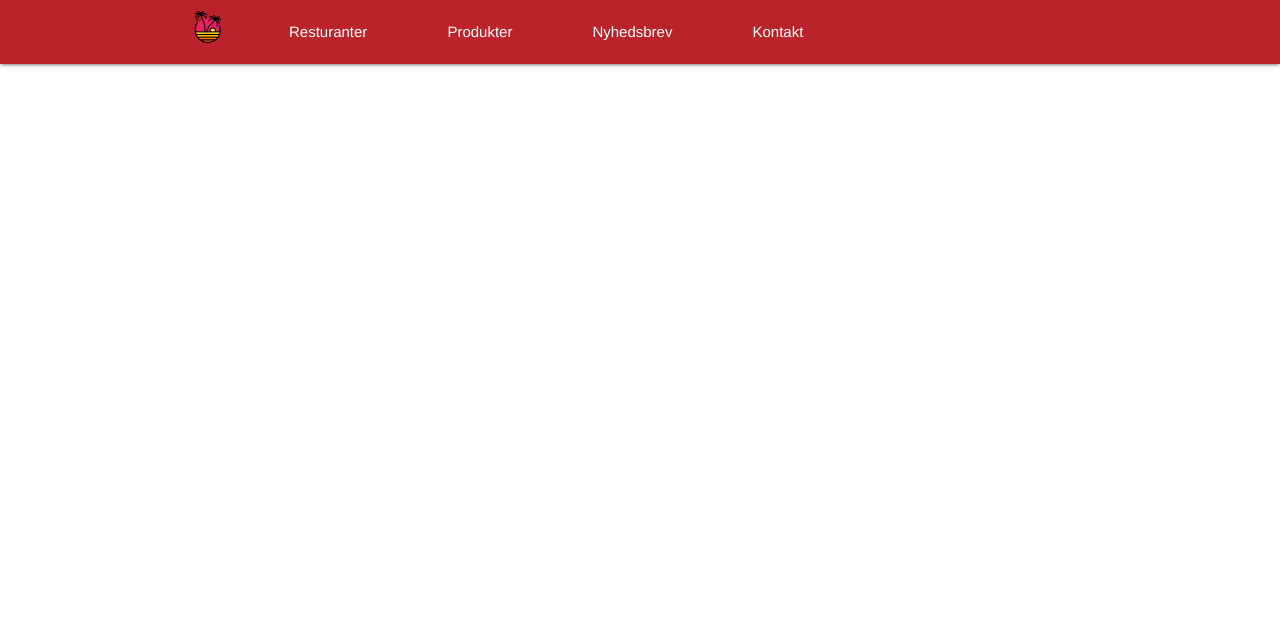
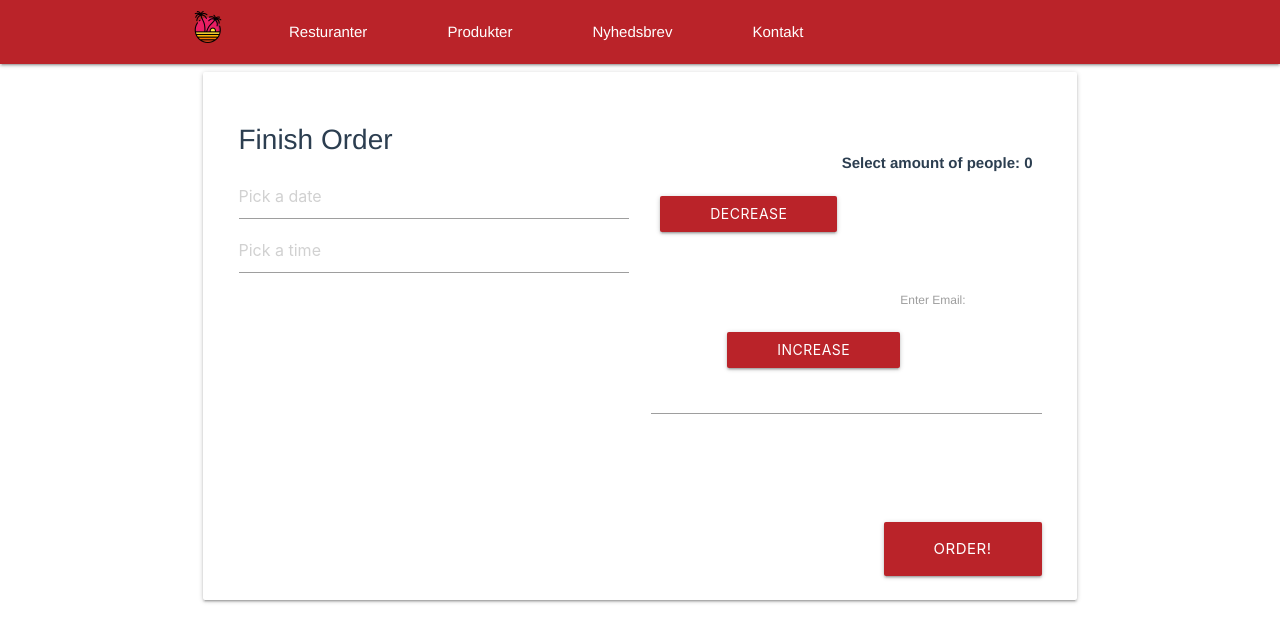
Before and after one commit to nhd54/sundown_boulevard, a Vue app: page /order in a window 1280 px wide. Shown: the top 642 px of the page. Built offline with nearby package versions, Linux system fonts and the light colour scheme.

Commit message:
added view for order and made date & time picker ready

```diff
--- a/public/index.html
+++ b/public/index.html
@@ -7,9 +7,9 @@
     <link rel="icon" href="<%= BASE_URL %>favicon.ico">
      <!-- Compiled and minified CSS -->
      <link rel="stylesheet" href="https://cdnjs.cloudflare.com/ajax/libs/materialize/1.0.0/css/materialize.min.css">
+       <!-- Compiled and minified JavaScript -->
+       <script src="https://cdnjs.cloudflare.com/ajax/libs/materialize/1.0.0/js/materialize.min.js"></script>
 
-     <!-- Compiled and minified JavaScript -->
-     <script src="https://cdnjs.cloudflare.com/ajax/libs/materialize/1.0.0/js/materialize.min.js"></script>
 
     <title><%= htmlWebpackPlugin.options.title %></title>
   </head>
--- a/src/App.vue
+++ b/src/App.vue
@@ -2,14 +2,14 @@
   <main>
    <nav class="primary-background-color">
     <div class="nav-wrapper container">
-      <a href="#" class="brand-logo left">
+      <a href="/" class="brand-logo left">
          <img src="images/beach.png"/>
       </a>
       <ul id="nav-mobile" class="left hide-on-med-and-down">
-        <li><a href="sass.html">Resturanter</a></li>
-        <li><a href="badges.html">Produkter</a></li>
-        <li><a href="collapsible.html">Nyhedsbrev</a></li>
-        <li><a href="collapsible.html">Kontakt</a></li>
+        <li><a href="#">Resturanter</a></li>
+        <li><a href="#">Produkter</a></li>
+        <li><a href="#">Nyhedsbrev</a></li>
+        <li><a href="#">Kontakt</a></li>
       </ul>
     </div>
   </nav>
--- a/src/router/index.js
+++ b/src/router/index.js
@@ -18,7 +18,13 @@ const routes = [
     path: '/drinks',
     name: 'Drinks',
     component: () => import('@/views/Drinks.vue')
-  }
+  },
+  {
+    path: '/order',
+    name: 'Order',
+    component: () => import('@/views/Order.vue')
+  },
+
 ]
 
 const router = createRouter({
--- a/src/views/Drinks.vue
+++ b/src/views/Drinks.vue
@@ -18,7 +18,7 @@
 
        <div class="order col offset-s2 s4">
           <h2> Pick a Order <br> Pick a drink <br> finish </h2>
-          <router-link to="/drinks" class="btn-large primary-background-color center">Next!</router-link>
+          <router-link to="/order" class="btn-large primary-background-color center">Next!</router-link>
       </div>
 
   </div>
--- /dev/null
+++ b/src/views/Order.vue
@@ -0,0 +1,64 @@
+<template>
+  <div class="order container row">
+        <div class="row col s12">
+            <div class="col s12">
+                <div class="card-panel  row">
+
+
+
+                    <span class="col s6">
+                        <h3 class="left">Finish Order</h3>
+                        <input type="text" placeholder="Pick a date" class="datepicker">
+                        <input type="text" placeholder="Pick a time" class="timepicker">
+                    </span>
+                    <span class="col s6">
+                        <button class="btn primary-background-color" @click="persons--">Decrease</button>
+                          <b> Select amount of people:  {{ persons }} </b>
+                         <button class="btn primary-background-color" @click="persons++">Increase</button>
+
+                         <label>Enter Email:</label>
+                         <input type="text">
+                    </span>
+
+                    <div class="col s12">
+                        <button class="btn-large primary-background-color right">Order!</button>
+                    </div>
+                </div>
+            </div>
+        </div>
+  </div>
+</template>
+
+<script>
+
+import { ref } from 'vue'
+
+export default {
+    name: 'Order',
+     mounted() {
+
+     let date = document.querySelectorAll('.timepicker');
+     let dateinstances = M.Timepicker.init(date);
+
+     let time = document.querySelectorAll('.datepicker');
+     let timeinstances = M.Datepicker.init(time);
+
+  },
+    setup(){
+     const persons = ref(0)
+
+
+     return {persons}
+    }
+
+}
+</script>
+
+<style>
+
+ .datepicker-modal {
+     width: 1000px;
+     height:800px;
+ }
+
+</style>
```
